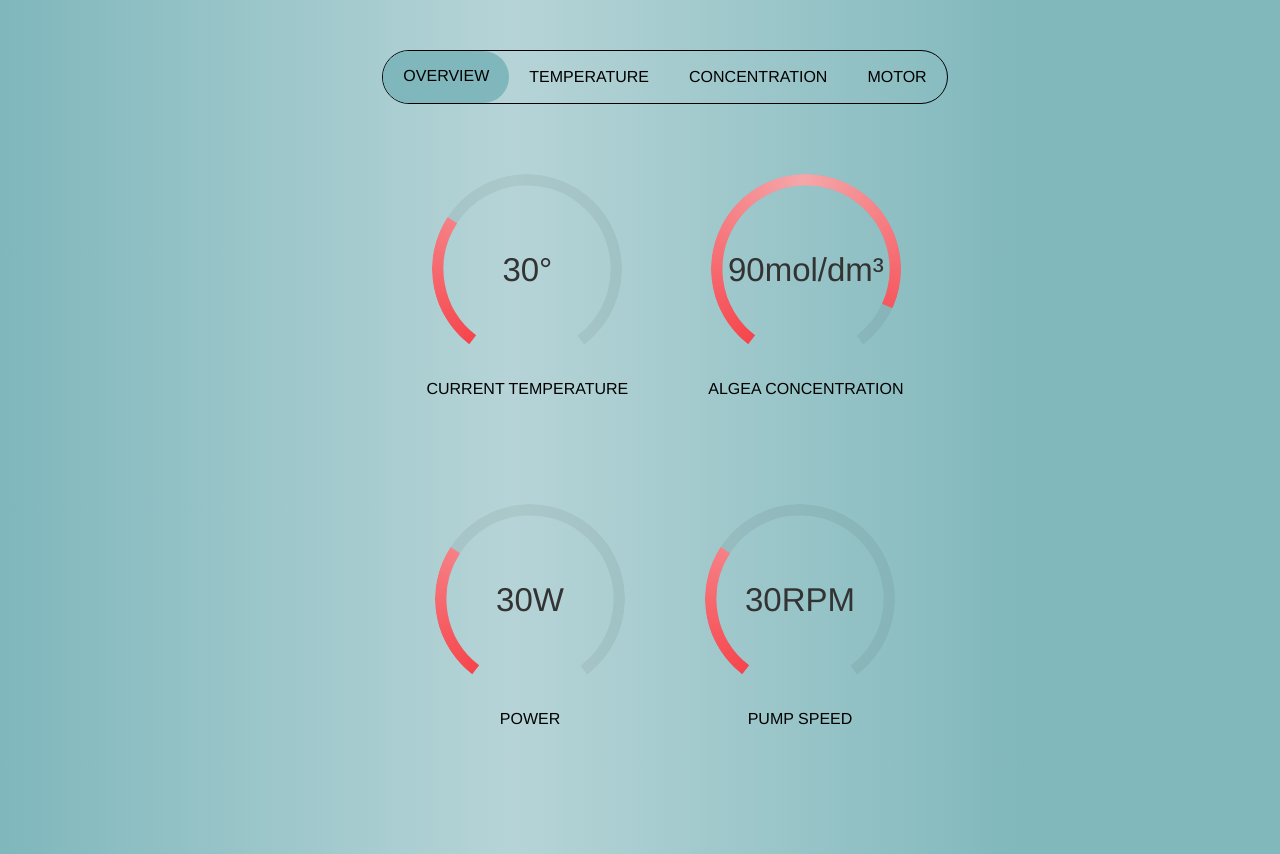
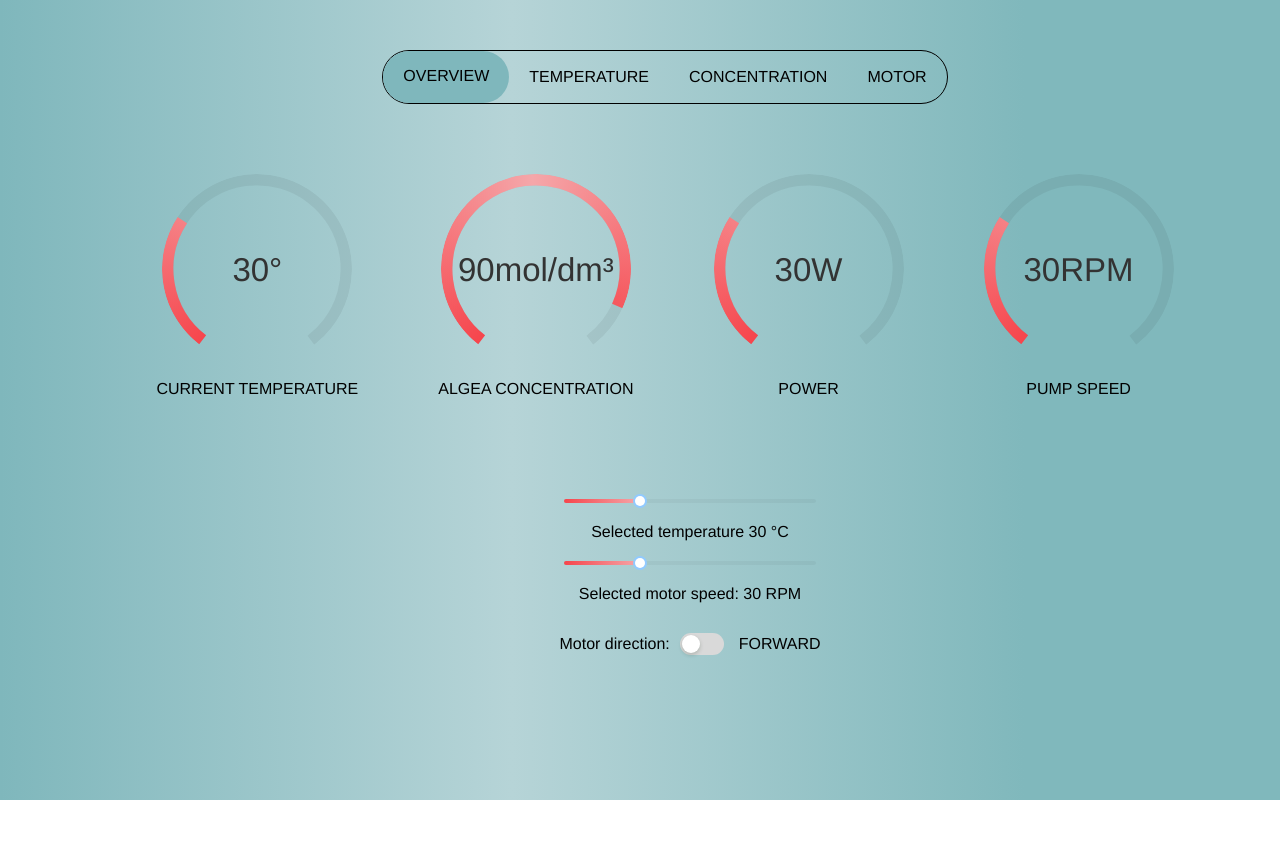
Before and after one commit to TheWolf534/DB4_website, a React (Create React App) app: page / in a window 1280 px wide. After the commit the page ends 800 px from the top, so only its background shows below. Built offline with nearby package versions, Linux system fonts and the light colour scheme.

Commit message:
layout overview

```diff
--- a/src/pages/Home/homePage.js
+++ b/src/pages/Home/homePage.js
@@ -3,6 +3,9 @@ import { Flex, Progress } from 'antd';
 import {COLORS, FONT} from '../../Constants/theme.js';
 import '../../styles/sensorPage.css';
 import {useNavigate} from "react-router-dom";
+import SliderMotor from '../../components/SliderMotor.js';
+import SliderTemp from '../../components/SliderTemp.js';
+
 const twoColors = {
   '0%': '#F6454C',
   '50%': '#F5A7AA',
@@ -44,7 +47,8 @@ const MainPage = () => {
             </button>
 
         </div>
-        <div className = "overviewContainer" >
+        <div className = 'overviewContainer' >
+
           <div class="period-overview" >
             <center>
 
@@ -58,8 +62,7 @@ const MainPage = () => {
             <p style = {FONT.base_16}>ALGEA CONCENTRATION</p>
             </center>
           </div>
-      </div>
-      <div className = "overviewContainer" >
+
     <div class = 'period-overview'>
         <center>
         <Progress size={progressCircleSize} format={(percent) => <CustomText percent={percent + "W"}/>} type="dashboard" percent={30} strokeColor={twoColors} />
@@ -74,11 +77,17 @@ const MainPage = () => {
         <p style = {FONT.base_16 }>PUMP SPEED</p>
      </center>
     </div>
+      <div className = 'adjustmentContainer'>
+      <div className='overviewContainer'>
+        <center>
+        <SliderTemp />
+        <SliderMotor />
+        </center>
+      </div>
+      </div>
+      </div>
+      </div>
 
-        </div>
-        <div class = 'overviewContainer'></div>
-
-      </div>
     )
 };
 
```
